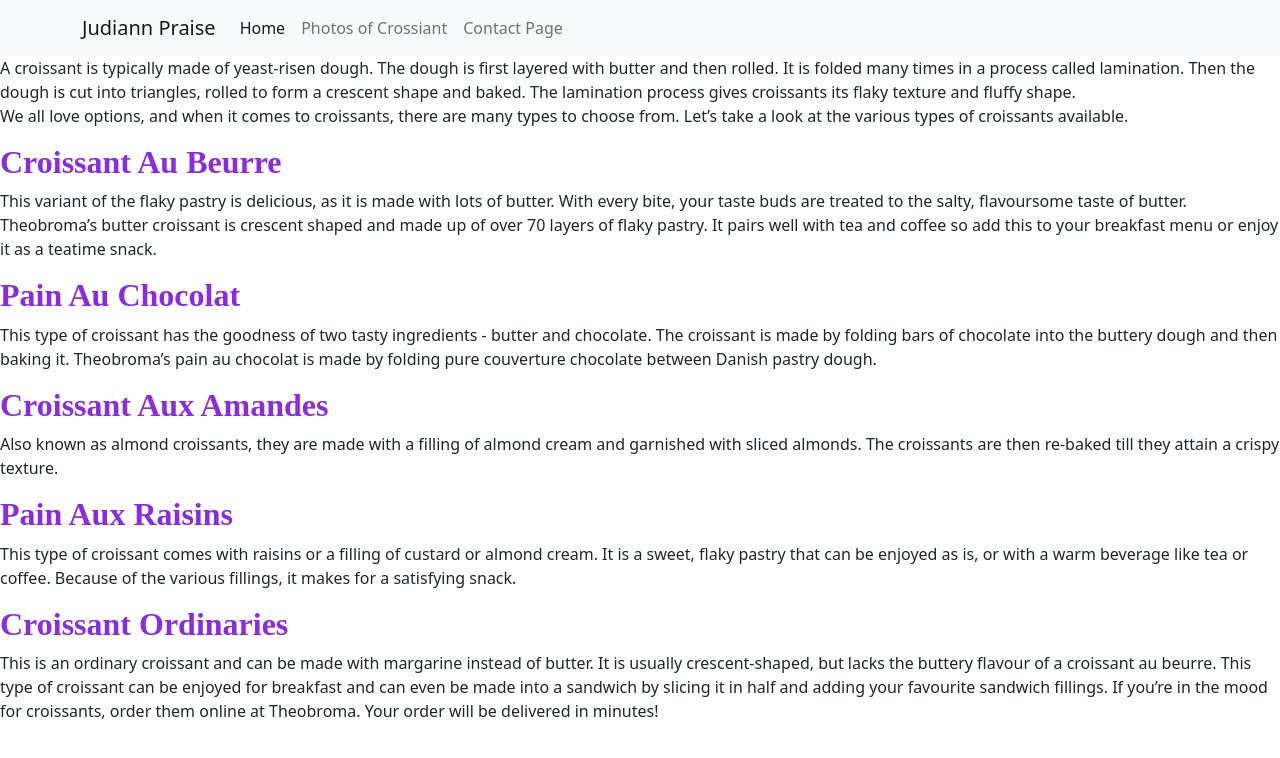
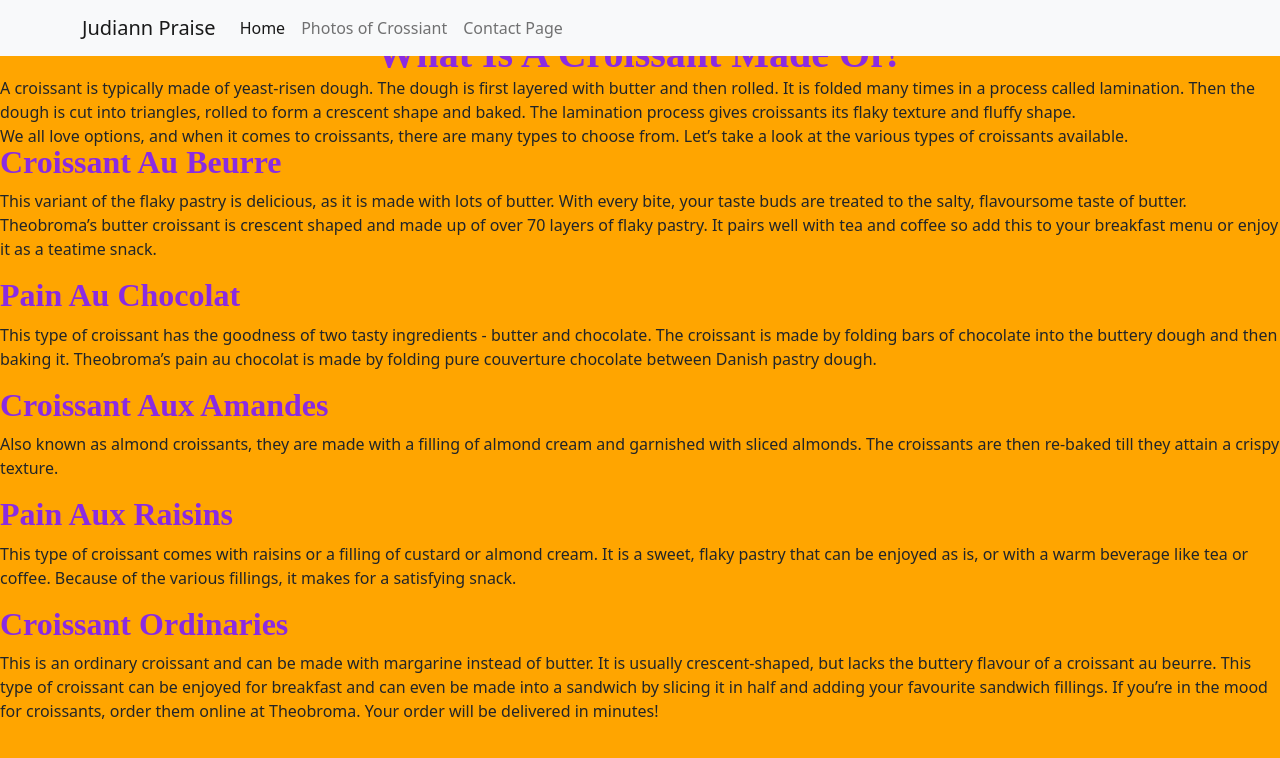
Before and after one commit to Judiann004/The-Crossiant, a plain HTML site: page index.html in a window 1280 px wide. Drawn offline with nearby package versions, Linux system fonts and the light colour scheme.

Commit message:
Update styles.css

```diff
--- a/styles.css
+++ b/styles.css
@@ -81,6 +81,27 @@ h3 {
     justify-content: center;
 }
 
+.mt-4 {
+    display: flex;
+    justify-content: space-evenly;
+}
+
+body {
+    background: orange;
+}
+
+h1 {
+    display: flex;
+    justify-content: center;
+    position: relative;
+    top: 30px;
+}
+
+.p1 {
+    position: relative;
+    top: 20px;
+}
+
 .email-link:hover {
     text-decoration: underline;
   }
```
